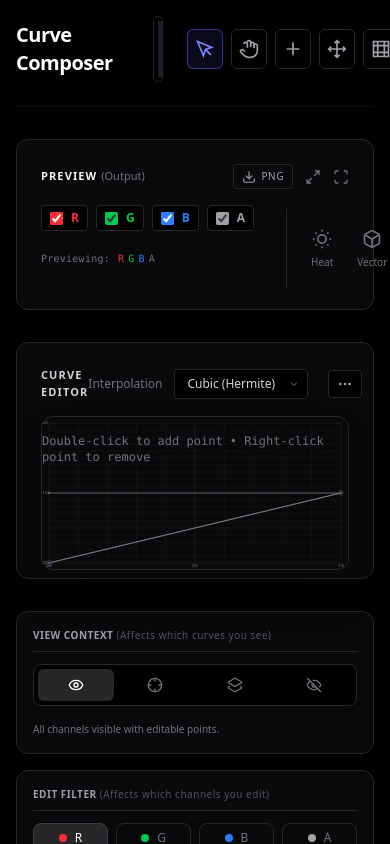
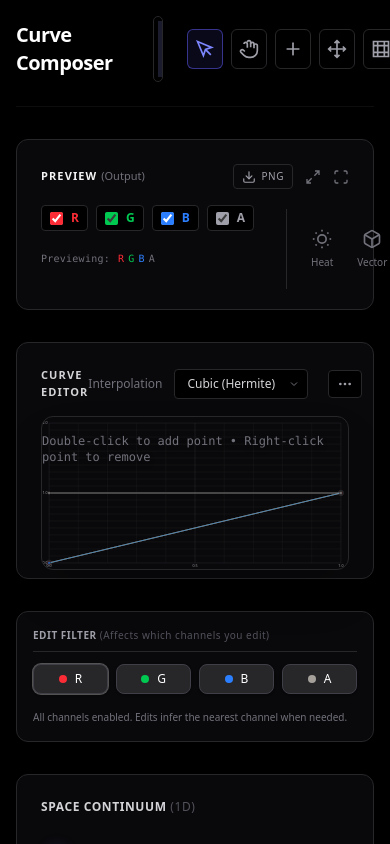
Before and after one commit to delk73/dcc, a React (Vite) app: page / in a window 390 px wide. Shown: the top 844 px of the page. Built offline with nearby package versions, Linux system fonts and the light colour scheme.

Commit message:
feat: Integrate channel editing functionality in CurveEditor and App components

```diff
--- a/src/App.tsx
+++ b/src/App.tsx
@@ -1,9 +1,9 @@
 import React, { useState, useEffect, useMemo, useRef } from 'react';
 import { get, set } from 'idb-keyval';
 import { ColorCurve, Channel, LibraryCurve } from './types';
-import { CurveEditor, ViewContextMode } from './components/CurveEditor';
+import { ChannelMask, CurveEditor } from './components/CurveEditor';
 import { CurvePreview } from './components/CurvePreview';
-import { Crosshair, Eye, EyeOff, Layers, Layers2, Plus, RotateCcw, Settings2 } from 'lucide-react';
+import { Layers, Plus, RotateCcw, Settings2 } from 'lucide-react';
 import { cn } from './lib/utils';
 import { motion } from 'motion/react';
 import { InterpMode, computeTangents, evaluateCurve, blendSpaceCurves } from './lib/curveUtils';
@@ -19,8 +19,13 @@ import {
 import { insertTextChunk } from './lib/pngUtils';
 
 const EXPORT_ATLAS_SIZE = { width: 256, height: 32 };
-const UI_TIMING = {
-  tooltipDelayMs: 180
+
+const ALL_CHANNELS: Channel[] = ['r', 'g', 'b', 'a'];
+const ALL_CHANNELS_ENABLED: ChannelMask = {
+  r: true,
+  g: true,
+  b: true,
+  a: true
 };
 
 const initialCurve: ColorCurve = {
@@ -66,10 +71,8 @@ export default function App() {
   };
 
   const [activeChannel, setActiveChannel] = useState<Channel>('r');
+  const [editChannels, setEditChannels] = useState<ChannelMask>(ALL_CHANNELS_ENABLED);
   const [interpMode, setInterpMode] = useState<InterpMode>('cubic');
-  const [viewContext, setViewContext] = useState<ViewContextMode>('show-all');
-  const [viewContextTooltip, setViewContextTooltip] = useState<ViewContextMode | null>(null);
-  const viewContextTooltipTimerRef = useRef<number | null>(null);
 
   // Load from local storage / indexedDB
   useEffect(() => {
@@ -100,7 +103,7 @@ export default function App() {
             if (uxState.interpMode) setInterpMode(uxState.interpMode);
             if (uxState.mainView) setMainView(uxState.mainView);
             if (uxState.activeChannel) setActiveChannel(uxState.activeChannel);
-            if (uxState.viewContext) setViewContext(uxState.viewContext);
+            if (uxState.editChannels) setEditChannels({ ...ALL_CHANNELS_ENABLED, ...uxState.editChannels });
           }
         } else {
           setLibrary(createMinimalBasicSpace());
@@ -125,38 +128,10 @@ export default function App() {
        interpMode,
        mainView,
        activeChannel,
-       viewContext
+       editChannels
     };
     set('curve-ux-state', uxState).catch(console.error);
-  }, [interpMode, mainView, activeChannel, viewContext]);
-
-  useEffect(() => {
-    return () => {
-      if (viewContextTooltipTimerRef.current !== null) {
-        window.clearTimeout(viewContextTooltipTimerRef.current);
-      }
-    };
-  }, []);
-
-  const clearViewContextTooltipTimer = () => {
-    if (viewContextTooltipTimerRef.current !== null) {
-      window.clearTimeout(viewContextTooltipTimerRef.current);
-      viewContextTooltipTimerRef.current = null;
-    }
-  };
-
-  const showViewContextTooltip = (id: ViewContextMode) => {
-    clearViewContextTooltipTimer();
-    viewContextTooltipTimerRef.current = window.setTimeout(() => {
-      setViewContextTooltip(id);
-      viewContextTooltipTimerRef.current = null;
-    }, UI_TIMING.tooltipDelayMs);
-  };
-
-  const hideViewContextTooltip = () => {
-    clearViewContextTooltipTimer();
-    setViewContextTooltip(null);
-  };
+  }, [interpMode, mainView, activeChannel, editChannels]);
 
   const activeCategoryCurves = useMemo(() => {
     return [...library].sort((a,b) => (a.position||0) - (b.position||0));
@@ -264,6 +239,8 @@ export default function App() {
     setCurveState({ lever: 0 });
     setState2d({ lever: 0 });
     setState3d({ lever: 0 });
+    setEditChannels(ALL_CHANNELS_ENABLED);
+    setActiveChannel('r');
     setDraggingAnchorId(null);
   };
 
@@ -373,14 +350,26 @@ export default function App() {
     { id: 'g', label: 'Green', color: 'bg-green-500' },
     { id: 'b', label: 'Blue', color: 'bg-blue-500' },
     { id: 'a', label: 'Alpha', color: 'bg-stone-400' },
-  ];
+  ] satisfies { id: Channel; label: string; color: string }[];
 
-  const viewContextOptions = [
-    { id: 'show-all', label: 'Show All', icon: Eye },
-    { id: 'focus-filtered', label: 'Focus Filtered', icon: Crosshair },
-    { id: 'ghost-inactive', label: 'Ghost Inactive', icon: Layers2 },
-    { id: 'hide-inactive', label: 'Hide Inactive', icon: EyeOff },
-  ] satisfies { id: ViewContextMode; label: string; icon: React.ComponentType<{ className?: string }> }[];
+  const enabledEditChannels = channelInfo.filter(ci => editChannels[ci.id]);
+  const editFilterLabel = enabledEditChannels.length === channelInfo.length
+    ? 'All channels enabled. Edits infer the nearest channel when needed.'
+    : enabledEditChannels.length > 0
+      ? `Editing ${enabledEditChannels.map(ci => ci.label.charAt(0)).join(', ')}. Disabled channels remain protected.`
+      : 'No channels enabled. Turn on a channel to edit.';
+
+  const toggleEditChannel = (channel: Channel) => {
+    const next = { ...editChannels, [channel]: !editChannels[channel] };
+    setEditChannels(next);
+
+    if (!next[activeChannel]) {
+      const nextActive = ALL_CHANNELS.find(ch => next[ch]);
+      if (nextActive) setActiveChannel(nextActive);
+    } else if (next[channel]) {
+      setActiveChannel(channel);
+    }
+  };
 
   return (
     <div className="min-h-screen bg-black text-zinc-100 font-sans selection:bg-indigo-500/30">
@@ -495,64 +484,32 @@ export default function App() {
                      </div>
                  </div>
 
-                 <CurveEditor curve={activeSpaceCurve} onChange={updateActiveCurve} activeChannel={activeChannel} interpMode={interpMode} viewContext={viewContext} />
+                 <CurveEditor
+                    curve={activeSpaceCurve}
+                    onChange={updateActiveCurve}
+                    activeChannel={activeChannel}
+                    editChannels={editChannels}
+                    onActiveChannelChange={setActiveChannel}
+                    interpMode={interpMode}
+                 />
               </div>
 
-                {/* 3 Panels: View Context, Edit Filter, Diagnostics */}
-                <div className="grid grid-cols-1 lg:grid-cols-3 gap-4">
-                    <div className="bg-[#09090b] border border-zinc-800 rounded-xl p-4 flex flex-col gap-3">
-                        <h3 className="text-[10px] uppercase tracking-wider font-bold text-zinc-400 border-b border-zinc-800 pb-2">View Context <span className="font-normal normal-case text-zinc-600">(Affects which curves you see)</span></h3>
-                        <div className="grid grid-cols-4 gap-1 bg-black border border-zinc-800 rounded-lg p-1">
-                            {viewContextOptions.map(({ id, label, icon: Icon }) => (
-                              <button
-                                key={id}
-                                onClick={() => setViewContext(id)}
-                                aria-label={label}
-                                aria-pressed={viewContext === id}
-                                onFocus={() => showViewContextTooltip(id)}
-                                onBlur={hideViewContextTooltip}
-                                onPointerEnter={() => showViewContextTooltip(id)}
-                                onPointerLeave={hideViewContextTooltip}
-                                className={cn(
-                                  "relative h-8 rounded-md transition-colors",
-                                  "flex items-center justify-center",
-                                  viewContext === id
-                                    ? "bg-zinc-800 text-white shadow-sm"
-                                    : "text-zinc-500 hover:text-white"
-                                )}
-                              >
-                                <Icon className="w-4 h-4" aria-hidden="true" />
-                                {viewContextTooltip === id && (
-                                  <span
-                                    role="tooltip"
-                                    className="pointer-events-none absolute bottom-full left-1/2 z-50 mb-2 -translate-x-1/2 whitespace-nowrap rounded border border-zinc-700 bg-zinc-950 px-2 py-1 text-[10px] font-medium text-zinc-200 shadow-lg"
-                                  >
-                                    {label}
-                                  </span>
-                                )}
-                              </button>
-                            ))}
-                        </div>
-                        <p className="text-[10px] text-zinc-500 pt-1">
-                            {viewContext === 'show-all' && 'All channels visible with editable points.'}
-                            {viewContext === 'focus-filtered' && 'Filtered channel emphasized; inactive channels stay as faint context.'}
-                            {viewContext === 'ghost-inactive' && 'Inactive channels are ghosted behind the filtered channel.'}
-                            {viewContext === 'hide-inactive' && 'Only the filtered channel is visible.'}
-                        </p>
-                    </div>
-
+                {/* Editor Panels */}
+                <div className="grid grid-cols-1 gap-4">
                     <div className="bg-[#09090b] border border-zinc-800 rounded-xl p-4 flex flex-col gap-3">
                         <h3 className="text-[10px] uppercase tracking-wider font-bold text-zinc-400 border-b border-zinc-800 pb-2">Edit Filter <span className="font-normal normal-case text-zinc-600">(Affects which channels you edit)</span></h3>
                         <div className="flex gap-2">
                              {channelInfo.map((ci) => (
                                 <button
                                     key={ci.id}
-                                    onClick={() => setActiveChannel(ci.id as Channel)}
+                                    onClick={() => toggleEditChannel(ci.id)}
+                                    aria-pressed={editChannels[ci.id]}
                                     className={cn(
                                     "flex-1 py-1.5 rounded-lg text-xs font-medium transition-all border flex items-center justify-center gap-2",
-                                    activeChannel === ci.id
+                                    editChannels[ci.id]
                                         ? `bg-zinc-800 border-zinc-700 text-white shadow-sm`
-                                        : "bg-transparent border-zinc-800 text-zinc-500 hover:text-zinc-300 hover:bg-white/5"
+                                        : "bg-transparent border-zinc-800 text-zinc-500 hover:text-zinc-300 hover:bg-white/5",
+                                    activeChannel === ci.id && editChannels[ci.id] && "ring-1 ring-white/30"
                                     )}
                                 >
                                     <span className={cn("w-2 h-2 rounded-full", ci.color)} />
@@ -560,17 +517,7 @@ export default function App() {
                                 </button>
                              ))}
                         </div>
-                        <p className="text-[10px] text-zinc-500 pt-1">All channels enabled. Filter limits available targets.</p>
-                    </div>
-
-                    <div className="bg-[#09090b] border border-zinc-800 rounded-xl p-4 flex flex-col gap-3">
-                        <h3 className="text-[10px] uppercase tracking-wider font-bold text-zinc-400 border-b border-zinc-800 pb-2">Diagnostics <span className="font-normal normal-case text-zinc-600">(Preview overlay modes)</span></h3>
-                        <div className="flex bg-black border border-zinc-800 rounded-lg p-0.5">
-                            <button className="flex-1 py-1.5 text-[11px] font-medium text-zinc-500 hover:text-white transition-colors">Heat</button>
-                            <button className="flex-1 py-1.5 text-[11px] font-medium text-zinc-500 hover:text-white transition-colors">Vector</button>
-                            <button className="flex-1 py-1.5 text-[11px] font-medium text-zinc-500 hover:text-white transition-colors">Luma</button>
-                        </div>
-                        <p className="text-[10px] text-zinc-500 pt-1">Diagnostics replace the preview output.</p>
+                        <p className="text-[10px] text-zinc-500 pt-1">{editFilterLabel}</p>
                     </div>
                 </div>
 
--- a/src/components/CurveEditor.tsx
+++ b/src/components/CurveEditor.tsx
@@ -1,16 +1,17 @@
 import React, { useRef, useState, useMemo, useEffect } from 'react';
 import { ColorCurve, Channel, Keyframe } from '../types';
 import { cn } from '../lib/utils';
-import { computeTangents, InterpMode } from '../lib/curveUtils';
+import { computeTangents, evaluateCurve, InterpMode } from '../lib/curveUtils';
 
-export type ViewContextMode = 'show-all' | 'focus-filtered' | 'ghost-inactive' | 'hide-inactive';
+export type ChannelMask = Record<Channel, boolean>;
 
 interface CurveEditorProps {
   curve: ColorCurve;
   onChange: (curve: ColorCurve) => void;
   activeChannel: Channel;
+  editChannels: ChannelMask;
+  onActiveChannelChange: (channel: Channel) => void;
   interpMode: InterpMode;
-  viewContext: ViewContextMode;
 }
 
 const WIDTH = 1000;
@@ -35,6 +36,7 @@ const CHANNEL_COLORS = {
 };
 
 const POINT_EPSILON = 0.00001;
+const CHANNELS: Channel[] = ['r', 'g', 'b', 'a'];
 const isBoundaryIndex = (data: Keyframe[], index: number) => index === 0 || index === data.length - 1;
 const orderChannelData = (data: Keyframe[]) => {
   if (data.length <= 2) return data;
@@ -44,33 +46,67 @@ const orderChannelData = (data: Keyframe[]) => {
   return [start, ...interior, end];
 };
 
-export const CurveEditor: React.FC<CurveEditorProps> = ({ curve, onChange, activeChannel, interpMode, viewContext }) => {
+export const CurveEditor: React.FC<CurveEditorProps> = ({
+  curve,
+  onChange,
+  activeChannel,
+  editChannels,
+  onActiveChannelChange,
+  interpMode
+}) => {
   const svgRef = useRef<SVGSVGElement>(null);
   const [draggingPoint, setDraggingPoint] = useState<{ channel: Channel, index: number } | null>(null);
   const [localCurve, setLocalCurve] = useState<ColorCurve>(curve);
   const lastUpdateRef = useRef<number>(0);
 
   const activeCurveData = draggingPoint ? localCurve : curve;
+  const editableChannels = CHANNELS.filter(channel => editChannels[channel]);
 
   const handlePointerDown = (e: React.PointerEvent<SVGElement>, channel: Channel, pointIndex: number) => {
     if (e.button !== 0) return;
+    if (!editChannels[channel]) return;
     e.stopPropagation();
+    onActiveChannelChange(channel);
     setLocalCurve(curve);
     setDraggingPoint({ channel, index: pointIndex });
     (e.target as Element).setPointerCapture(e.pointerId);
   };
 
+  const getSvgPoint = (clientX: number, clientY: number) => {
+    if (!svgRef.current) return null;
+    const ctm = svgRef.current.getScreenCTM();
+    if (!ctm) return null;
+
+    return {
+      x: (clientX - ctm.e) / ctm.a,
+      y: (clientY - ctm.f) / ctm.d
+    };
+  };
+
+  const detectEditableChannel = (time: number, value: number) => {
+    if (editableChannels.length === 0) return null;
+    if (editableChannels.length === 1) return editableChannels[0];
+
+    return editableChannels.reduce((nearest, channel) => {
+      const sortedData = [...activeCurveData[channel]].sort((a, b) => a.time - b.time);
+      const tangents = computeTangents(sortedData);
+      const channelValue = evaluateCurve(sortedData, tangents, time, interpMode);
+      const distance = Math.abs(channelValue - value);
+
+      return !nearest || distance < nearest.distance
+        ? { channel, distance }
+        : nearest;
+    }, null as { channel: Channel; distance: number } | null)?.channel ?? editableChannels[0];
+  };
+
   const handlePointerMove = (e: React.PointerEvent<SVGSVGElement>) => {
     if (!draggingPoint || !svgRef.current) return;
 
-    const ctm = svgRef.current.getScreenCTM();
-    if (!ctm) return;
+    const point = getSvgPoint(e.clientX, e.clientY);
+    if (!point) return;
 
-    const x = (e.clientX - ctm.e) / ctm.a;
-    const y = (e.clientY - ctm.f) / ctm.d;
-
-    let newTime = X_TO_TIME(x);
-    const newValue = Y_TO_VALUE(y);
+    let newTime = X_TO_TIME(point.x);
+    const newValue = Y_TO_VALUE(point.y);
 
     const channelData = [...localCurve[draggingPoint.channel]];
     const index = draggingPoint.index;
@@ -120,16 +156,16 @@ export const CurveEditor: React.FC<CurveEditorProps> = ({ curve, onChange, activ
   };
 
   const handleSvgDoubleClick = (e: React.MouseEvent<SVGSVGElement>) => {
-    if (!svgRef.current) return;
-    const ctm = svgRef.current.getScreenCTM();
-    if (!ctm) return;
+    const point = getSvgPoint(e.clientX, e.clientY);
+    if (!point) return;
 
-    const x = (e.clientX - ctm.e) / ctm.a;
-    const y = (e.clientY - ctm.f) / ctm.d;
+    let newTime = X_TO_TIME(point.x);
+    const newValue = Y_TO_VALUE(point.y);
+    const targetChannel = detectEditableChannel(newTime, newValue);
+    if (!targetChannel) return;
 
-    let newTime = X_TO_TIME(x);
-    const newValue = Y_TO_VALUE(y);
-    const currentChannelData = activeCurveData[activeChannel];
+    onActiveChannelChange(targetChannel);
+    const currentChannelData = activeCurveData[targetChannel];
 
     if (currentChannelData.length >= 2) {
       const minTime = currentChannelData[0].time + POINT_EPSILON;
@@ -148,7 +184,7 @@ export const CurveEditor: React.FC<CurveEditorProps> = ({ curve, onChange, activ
       : orderChannelData([...currentChannelData, { time: newTime, value: newValue }]);
     const newCurve = {
       ...activeCurveData,
-      [activeChannel]: channelData
+      [targetChannel]: channelData
     };
 
     setLocalCurve(newCurve);
@@ -160,6 +196,7 @@ export const CurveEditor: React.FC<CurveEditorProps> = ({ curve, onChange, activ
     e.stopPropagation();
 
     const channelData = [...activeCurveData[channel]];
+    if (!editChannels[channel]) return;
     if (channelData.length <= 2 || isBoundaryIndex(channelData, index)) return;
 
     setDraggingPoint(null);
@@ -270,18 +307,10 @@ export const CurveEditor: React.FC<CurveEditorProps> = ({ curve, onChange, activ
 
     const isActive = activeChannel === channel;
     const isDraggingThis = draggingPoint?.channel === channel;
-    const isVisible = isActive || viewContext !== 'hide-inactive';
-    const showPoints = isActive || viewContext === 'show-all';
-    const strokeOpacity = isActive
-      ? 1
-      : viewContext === 'show-all'
-        ? 0.7
-        : viewContext === 'focus-filtered'
-          ? 0.12
-          : 0.25;
-    const strokeWidth = isActive ? 3 : viewContext === 'show-all' ? 1.75 : 1.25;
-
-    if (!isVisible) return null;
+    const isEditable = editChannels[channel];
+    const showPoints = isEditable;
+    const strokeOpacity = isEditable ? 1 : 0.3;
+    const strokeWidth = isActive ? 3 : isEditable ? 2 : 1.25;
 
     const startBoundary = data[0];
     const endBoundary = data[data.length - 1];
@@ -319,7 +348,6 @@ export const CurveEditor: React.FC<CurveEditorProps> = ({ curve, onChange, activ
             stroke={CHANNEL_COLORS[channel]}
             strokeWidth={strokeWidth}
             opacity={strokeOpacity}
-            strokeDasharray={!isActive && viewContext === 'ghost-inactive' ? '6 8' : undefined}
             style={{ pointerEvents: 'none' }}
         />
         {showPoints && data.map((k, i) => {
@@ -333,7 +361,7 @@ export const CurveEditor: React.FC<CurveEditorProps> = ({ curve, onChange, activ
                     key={`${channel}-${i}`}
                     className={cn(
                       "outline-none",
-                      canRemove ? "cursor-pointer" : "cursor-grab"
+                      editChannels[channel] && (canRemove ? "cursor-pointer" : "cursor-grab")
                     )}
                     onPointerDown={(e) => handlePointerDown(e, channel, i)}
                     onContextMenu={(e) => handlePointContextMenu(e, channel, i)}
@@ -390,7 +418,7 @@ export const CurveEditor: React.FC<CurveEditorProps> = ({ curve, onChange, activ
         onDoubleClick={handleSvgDoubleClick}
       >
         {drawGrid()}
-        {['r', 'g', 'b', 'a'].map(ch => drawCurve(ch as Channel))}
+        {CHANNELS.map(ch => drawCurve(ch))}
       </svg>
       <div className="absolute top-4 right-4 text-xs text-zinc-500 font-mono pointer-events-none drop-shadow-md">
         Double-click to add point &bull; Right-click point to remove
```
